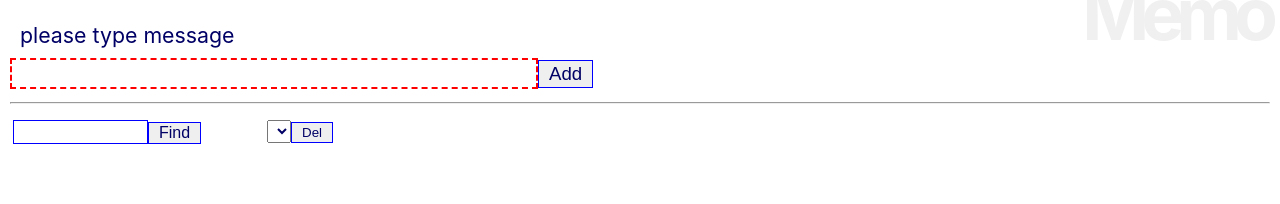
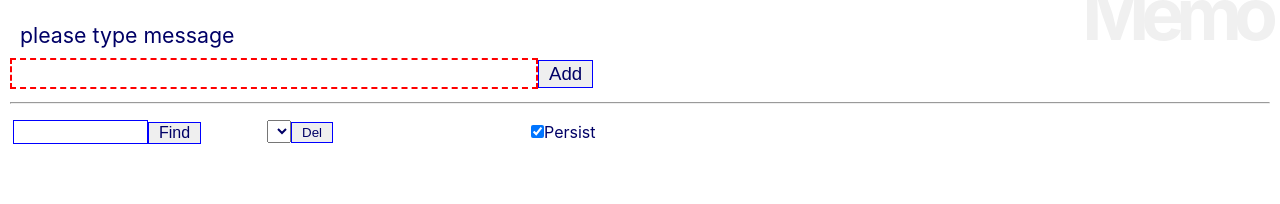
Before and after one commit to jackkitte/React_Next_Beginner, a React (Create React App) app: page / in a window 1280 px wide. Shown: the top 204 px of the page. Built offline with nearby package versions, Linux system fonts and the light colour scheme.

Commit message:
永続化の停止と再開

```diff
--- a/src/App.js
+++ b/src/App.js
@@ -5,6 +5,7 @@
 import AddForm from './memo/AddForm';
 import FindForm from './memo/FindForm';
 import DelForm from './memo/DelForm';
+import PersistForm from './memo/PersistForm';
 
 class App extends Component {
   td = {
@@ -24,6 +25,7 @@
         <table><tbody><tr>
           <td style={this.td}><FindForm /></td>
           <td style={this.td}><DelForm /></td>
+          <td style={this.td}><PersistForm /></td>
         </tr></tbody></table>
         <Memo />
       </div>
--- /dev/null
+++ b/src/memo/PersistForm.js
@@ -0,0 +1,48 @@
+import React, { Component } from 'react';
+import { connect } from 'react-redux';
+import persistor from '../index';
+
+class PersistForm extends Component {
+  check = {
+    margin: '5px 0px'
+  }
+  label = {
+    fontSize: '12pt',
+    color: '#006',
+    padding: '2px 10px'
+  }
+
+  constructor(props) {
+    super(props);
+    this.state = {
+      check: 'on',
+    }
+    this.doChange = this.doChange.bind(this);
+  }
+
+  doChange(e) {
+    let f = e.target.checked;
+    this.setState({
+      check: f ? 'on' : ''
+    });
+    if (f) {
+      persistor.persist();
+      persistor.flush();
+    } else {
+      persistor.pause();
+    }
+  }
+
+  render() {
+    return (
+      <div>
+        <label style={this.label}>
+          <input type="checkbox" id="check" size="40" onChange={this.doChange} style={this.check} checked={this.state.check} />
+          Persist
+        </label>
+      </div>
+    );
+  }
+}
+
+export default connect((state) => state)(PersistForm);
```
